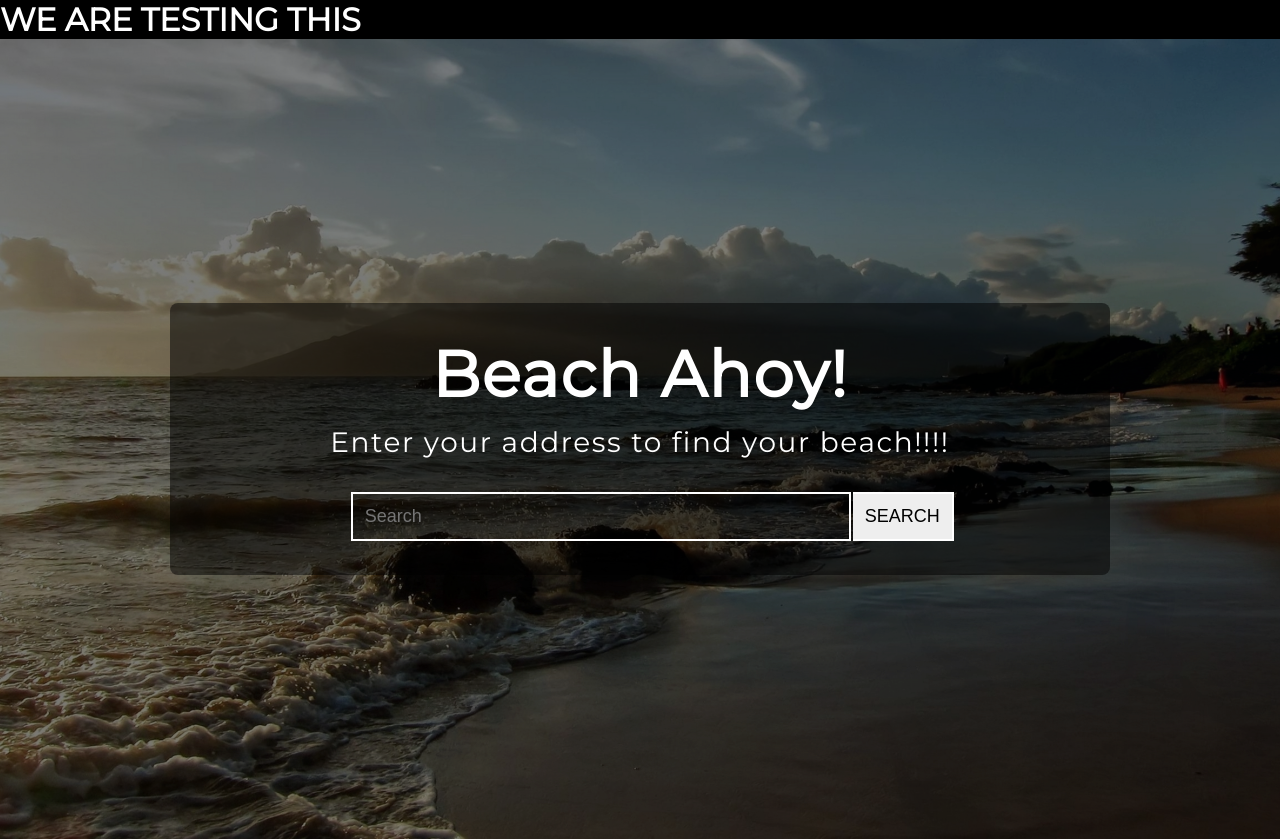
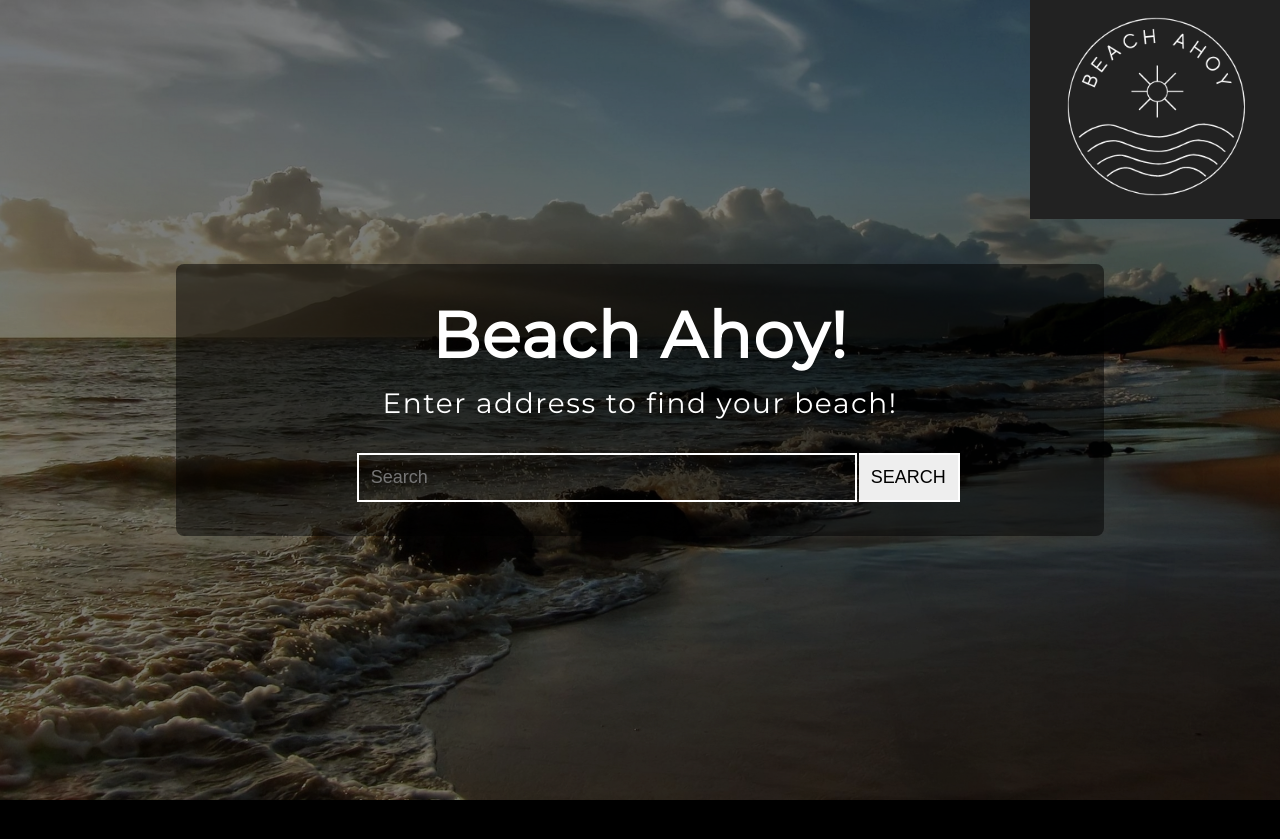
Before and after one commit to Deween/beach_maps, a plain HTML site: page public/index.html in a window 1280 px wide. After the commit the page ends 800 px from the top, so only its background shows below. Drawn offline with Linux system fonts and the light colour scheme; some packages are replaced by stand-ins of ours.

Commit message:
added logo

```diff
--- a/public/index.html
+++ b/public/index.html
@@ -9,7 +9,6 @@
 
     </head>
 <body>
-    <h1>WE ARE TESTING THIS</h1>
     <header class="intro">
         <div class="intro-slideshow">
             <img src="images/1.jpg" class="slideshow-img">
@@ -18,9 +17,12 @@
             <img src="images/4.jpg" class="slideshow-img">
             <img src="images/5.jpg" class="slideshow-img">
         </div>
+        <div class="intro-logo">
+            <img src="images/7.png" class="logo-img", width="250">
+        </div>
         <div class="intro-header">
             <h1>Beach Ahoy!</h1>
-            <p>Enter your address to find your beach!!!!</p>
+            <p>Enter address to find your beach!</p>
             <div class="boxContainer">
                 <table class="elementsContainer">
                     <tr>
--- a/public/style.css
+++ b/public/style.css
@@ -37,6 +37,13 @@ body {
   display: block;
   opacity: 1;
 } */
+
+.intro .intro-logo {
+  position:absolute;
+  top:0;
+  right:0;
+}
+
 .intro .intro-header {
   border-radius: 0.5rem;
   padding: 2rem 10rem;
```
Also changed, not shown: public/images/7.png (added).
